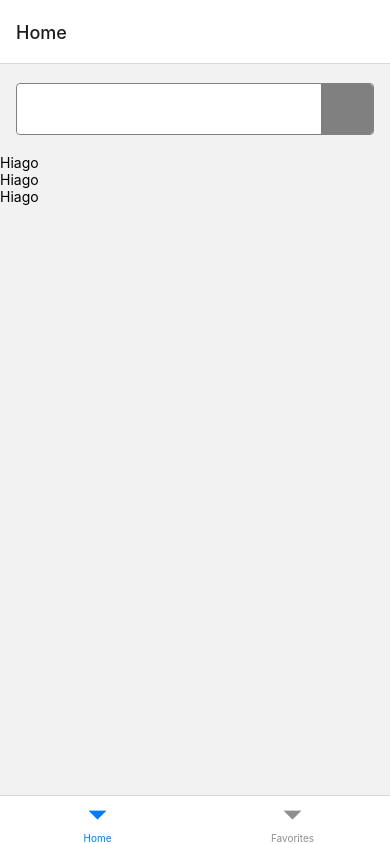
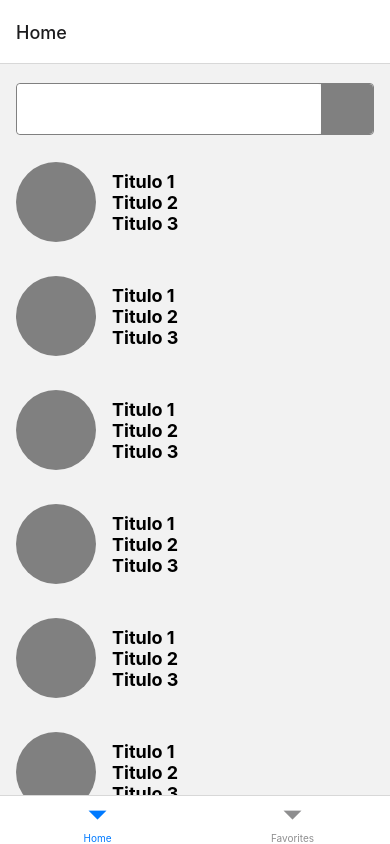
Before and after one commit to hiagopsilva/alfred-challenge-pharma, a React Native app: screen /Home in a window 390 px wide. Built offline with nearby package versions, Linux system fonts and the light colour scheme.

Commit message:
feat: card list

```diff
--- a/src/scenes/Home/index.tsx
+++ b/src/scenes/Home/index.tsx
@@ -1,4 +1,7 @@
+/* eslint-disable no-console */
+/* eslint-disable react/no-unstable-nested-components */
 import React, {FC} from 'react';
+import {ActivityIndicator} from 'react-native';
 
 import {
   Avatar,
@@ -18,23 +21,30 @@ type Props = {};
 const Home: FC<Props> = () => {
   return (
     <Container>
+      <WrapperList
+        ListHeaderComponent={() => (
           <WrapperSearch>
             <WrapperInput>
               <TextInput />
               <Icon />
             </WrapperInput>
           </WrapperSearch>
-
-      <WrapperList>
+        )}
+        data={[1, 2, 3, 4, 5, 6]}
+        renderItem={() => (
           <Card>
             <Avatar />
             <ContentCard>
-            <Text>Hiago</Text>
-            <Text>Hiago</Text>
-            <Text>Hiago</Text>
+              <Text>Titulo 1</Text>
+              <Text>Titulo 2</Text>
+              <Text>Titulo 3</Text>
             </ContentCard>
           </Card>
-      </WrapperList>
+        )}
+        onEndReachedThreshold={0.1}
+        onEndReached={() => console.log('ok')}
+        ListFooterComponent={<ActivityIndicator size="large" color="#0000ff" />}
+      />
     </Container>
   );
 };
--- a/src/scenes/Home/styles.ts
+++ b/src/scenes/Home/styles.ts
@@ -7,8 +7,6 @@ export const Container = styled.View`
 export const WrapperSearch = styled.View`
   width: 100%;
   height: 90px;
-
-  padding: 0 16px;
 `;
 
 export const WrapperInput = styled.View`
@@ -39,12 +37,38 @@ export const Icon = styled.View`
   border-bottom-right-radius: 4px;
 `;
 
-export const WrapperList = styled.View``;
+export const WrapperList = styled.FlatList`
+  flex: 1;
 
-export const Card = styled.View``;
+  padding: 0 16px;
+`;
 
-export const Avatar = styled.View``;
+export const Card = styled.View`
+  width: 100%;
 
-export const ContentCard = styled.View``;
+  padding: 8px 0;
+  margin-bottom: 18px;
 
-export const Text = styled.Text``;
+  flex-direction: row;
+  align-items: center;
+`;
+
+export const Avatar = styled.View`
+  width: 80px;
+  height: 80px;
+
+  border-radius: 50px;
+
+  background-color: gray;
+`;
+
+export const ContentCard = styled.View`
+  width: 65%;
+
+  margin-left: 16px;
+`;
+
+export const Text = styled.Text`
+  font-size: 18px;
+  font-weight: bold;
+`;
```
Lines whose indentation alone changed are shown as unchanged.
